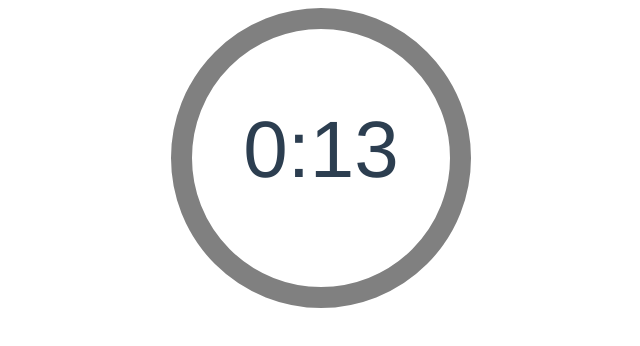
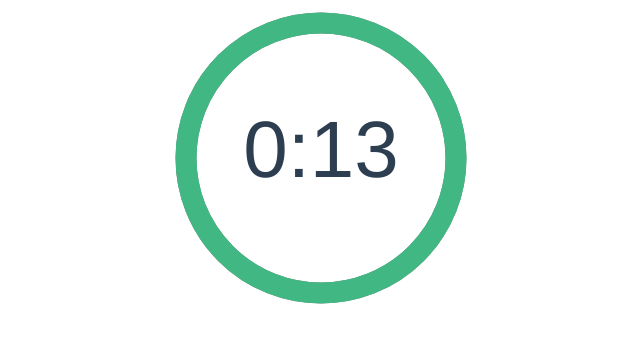
Before and after one commit to dawisen/vue-timer, a Vue app: page / in a window 1280 px wide. Shown: the top 346 px of the page, without its empty margins (319-959 px from the left). Built offline with nearby package versions, Linux system fonts and the light colour scheme.

Commit message:
added green countdown path on top of gray path

```diff
--- a/src/components/BaseTimer.vue
+++ b/src/components/BaseTimer.vue
@@ -7,12 +7,21 @@
       xmlns="http://www.w3.org/2000/svg"
     >
       <g class="base-timer__circle">
-        <circle class="base-timer__path-elapsed" cx="50" cy="50" r="46.5" />
+        <circle class="base-timer__path-elapsed" cx="50" cy="50" r="45" />
+        <path
+          class="base-timer__path-remaining"
+          d="
+            M 50, 50
+            m -45, 0
+            a 45,45 0 1,0 90,0
+            a 45,45 0 1,0 -90,0
+          "
+        ></path>
       </g>
     </svg>
     <span class="base-timer__label">
       <!-- remaining time label  -->
-      {{formattedTimeLeft}}
+      {{ formattedTimeLeft }}
     </span>
   </div>
 </template>
@@ -53,36 +62,52 @@
     justify-content: center;
     font-size: 5rem;
   }
+   &__path-remaining {
+    /* same width as gray ring */
+    stroke-width: 7px;
+    /* Rounds the line endings to create a seamless circle */
+    stroke-linecap: round;
+    /* Makes sure the animation starts at the top of the circle */
+    transform: rotate(90deg);
+    transform-origin: center;
+    /* One second aligns with the speed of the countdown timer */
+    transition: 1s linear all;
+    /* Allows the ring to change color when the color value updates */
+    stroke: rgb(65, 184, 131); // green
+  }
+  &__svg {
+    /* Flips the svg and makes the animation to move left-to-right */
+    transform: scaleX(-1);
+  }
 }
 </style>
 
 <script>
-  export default {
-    computed: {
-      formattedTimeLeft() {
-      const timeLeft = this.timeLeft
+export default {
+  computed: {
+    formattedTimeLeft() {
+      const timeLeft = this.timeLeft;
       // The largest round integer less than or equal
       //   to the result of time divided being by 60.
-      const minutes = Math.floor(timeLeft / 60)
+      const minutes = Math.floor(timeLeft / 60);
       // Seconds are the remainder of the time divided
       //   by 60 (modulus operator)
-      let seconds = timeLeft % 60
+      let seconds = timeLeft % 60;
       // If the value of seconds is less than 10,
       //   then display seconds with a leading zero
       if (seconds < 10) {
-        seconds = `0${seconds}`
+        seconds = `0${seconds}`;
       }
       // The output in MM:SS format
-      return `${minutes}:${seconds}`
-      }
+      return `${minutes}:${seconds}`;
     },
+  },
 
-    props: {
+  props: {
     timeLeft: {
       type: Number,
-      required: true
-    }
-  }
-
-  }
+      required: true,
+    },
+  },
+};
 </script>
```
